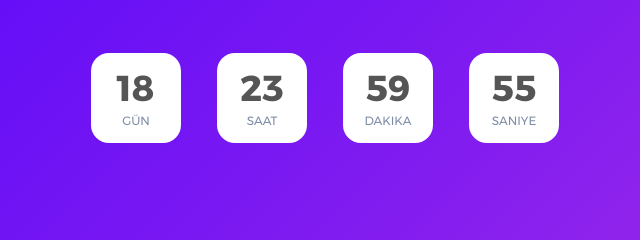
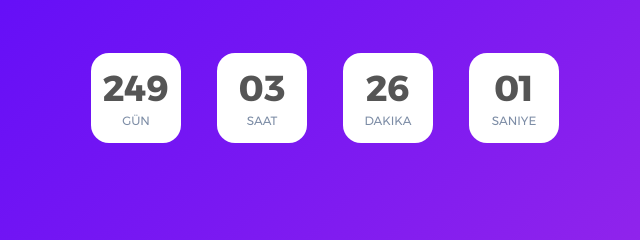
Before and after one commit to lgsturkiye/lgs, a plain HTML site: page tatil.html in a window 1280 px wide. Shown: the part 308-548 px from the top of the page, 315-955 px from the left. Drawn offline with Linux system fonts and the light colour scheme; a web font is replaced by a local one.

Commit message:
Update tatil.html

```diff
--- a/tatil.html
+++ b/tatil.html
@@ -83,7 +83,7 @@
 		$('.cd100').countdown100({
 			// Set Endtime here
 			// Endtime must be > current time
-			endtimeYear: 2020,
+			endtimeYear: 2021,
 			endtimeMonth: 6,
 			endtimeDate: 19,
 			endtimeHours: 0,
```
